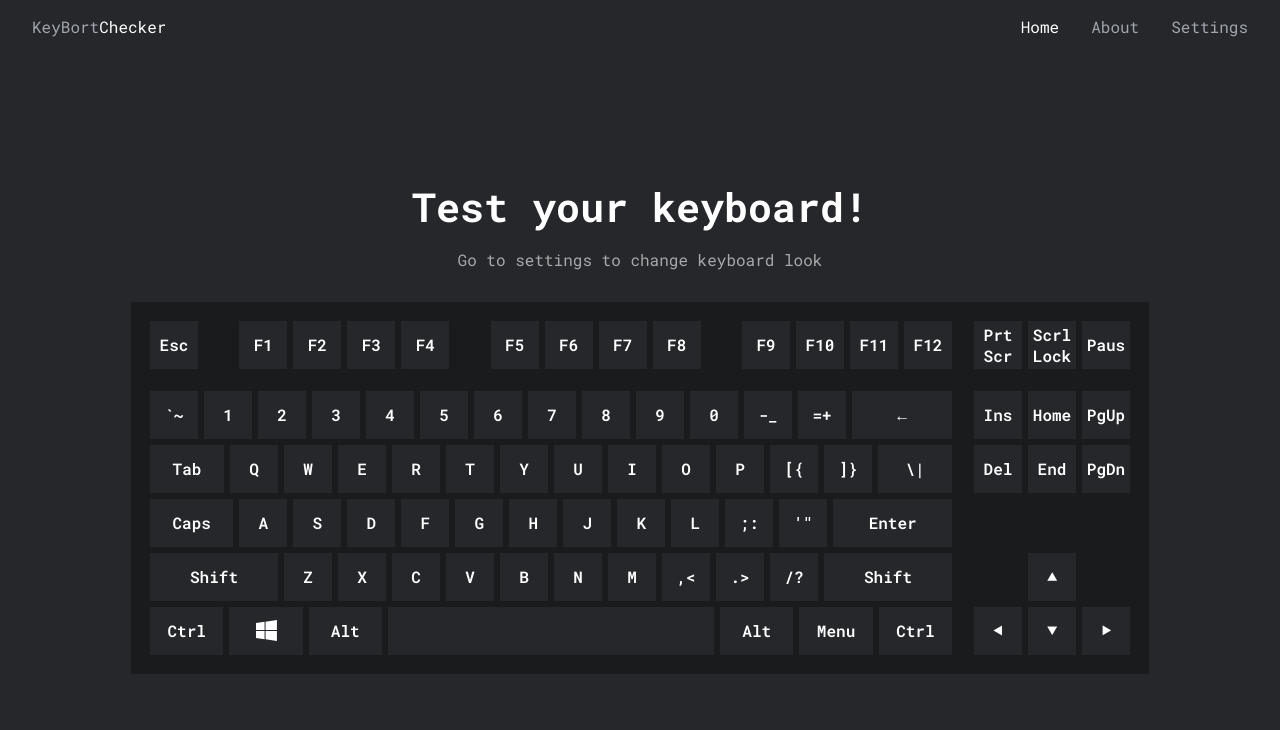
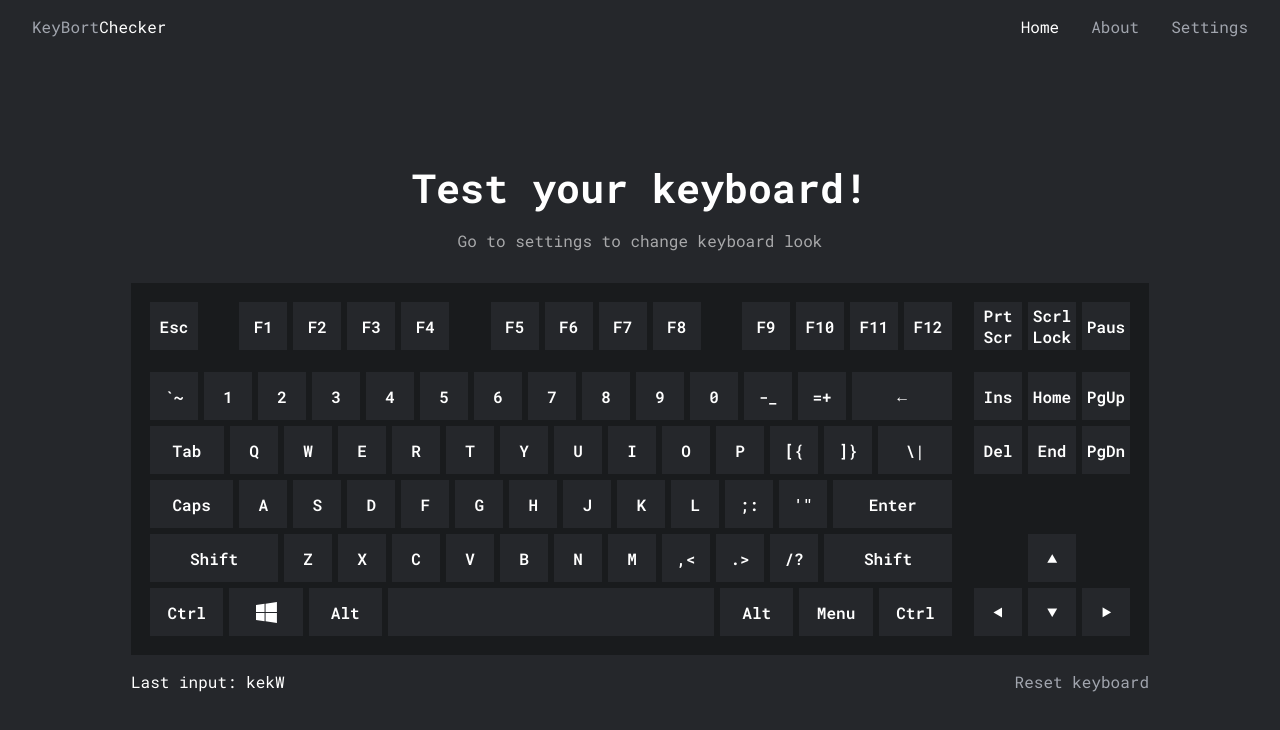
Before and after one commit to bartekbimek/KeyBort-Angular, an Angular app: page /home in a window 1280 px wide. Shown: the top 730 px of the page. Built offline with nearby package versions, Linux system fonts and the light colour scheme.

Commit message:
added reset button

```diff
--- a/src/app/home/home.component.html
+++ b/src/app/home/home.component.html
@@ -1,5 +1,10 @@
 <div class="main__title">
-    <h1 class="main__heading">Test your keyboard!</h1>
-    <p class="main__paragraph">Go to settings to change keyboard look</p>
+    <h1 class="title__heading">Test your keyboard!</h1>
+    <p class="title__paragraph">Go to settings to change keyboard look</p>
 </div>
 <app-keyboard class="keyboard"></app-keyboard>
+<div class="main__console">
+    <p class="console__last-input">Last input: {{ 'kekW' }}</p>
+    <button class="console__reset-keyboard"(click)="resetKeys()">Reset keyboard</button>
+
+</div>
--- a/src/app/home/home.component.scss
+++ b/src/app/home/home.component.scss
@@ -7,11 +7,29 @@
     align-items: center;
     user-select: none;
     margin-bottom: 2em;
-    .main__heading{
+    .title__heading{
         font-size: 2.5rem;
         margin-bottom: 1rem;
     }
-    .main__paragraph{
+    .title__paragraph{
         opacity: .6;
     }
 }
+
+.main__console{
+    display: flex;
+    justify-content: space-between;
+    .console__reset-keyboard{
+        background: none;
+        color: var(--bg-lighter);
+        border: none;
+        font-family: inherit;
+        font-size: 1em;
+        cursor: pointer;
+        transition: color .2s;
+        outline: none;
+        &:hover{
+            color: #ad4343;
+        }
+    }
+}
--- a/src/app/home/home.component.ts
+++ b/src/app/home/home.component.ts
@@ -1,15 +1,25 @@
-import { Component, OnInit } from '@angular/core';
-
+import { Component, OnInit, HostListener } from '@angular/core';
+import { KeyboardComponent } from '../keyboard/keyboard.component';
+import { KeyboardService } from '../services/keyboard.service'
 @Component({
   selector: 'app-home',
   templateUrl: './home.component.html',
   styleUrls: ['./home.component.scss']
 })
 export class HomeComponent implements OnInit {
-
-  constructor() { }
+  lastInput:string;
+  resetKeys(){
+    this.keyboardService.resetCheckedKeys();
+  }
+  @HostListener('window:keydown', ['$event'])
+  addItem(newItem:string){
+    this.lastInput = newItem;
+    console.log("kruwa"+newItem);
+  }
+  constructor(private keyboardService: KeyboardService) { }
 
   ngOnInit(): void {
+
   }
 
 }
--- a/src/app/keyboard/keyboard.component.scss
+++ b/src/app/keyboard/keyboard.component.scss
@@ -2,6 +2,7 @@
     display: flex;
     background: var(--bg-darker);
     padding: 1em;
+    margin-bottom: 1em;
 }
 .keyboard__main{
     display: flex;
--- a/src/app/keyboard/keyboard.component.ts
+++ b/src/app/keyboard/keyboard.component.ts
@@ -1,4 +1,4 @@
-import { Component, HostListener, OnInit } from '@angular/core';
+import { Component, HostListener, OnInit, Output, EventEmitter } from '@angular/core';
 import { KeyboardService } from '../services/keyboard.service';
 
 @Component({
@@ -9,18 +9,19 @@ import { KeyboardService } from '../services/keyboard.service';
 
 export class KeyboardComponent implements OnInit {
   checkedKeys:string[] = [];
+  lastInput:string;
 
   @HostListener('window:keydown', ['$event'])
   onKeyDown(key){
-    console.log(key.code)
+    console.log(key.key)
     key.preventDefault ? key.preventDefault() : key.returnValue = false;
     let pressedKey = document.querySelector(`[key="${key.code}"]`)
     pressedKey.classList.remove("checked");
     pressedKey.classList.add("pressed");
+    this.lastInput = key.key;
   }
   @HostListener('window:keyup', ['$event'])
   onKeyUp(key){
-    console.log(key.code)
     key.preventDefault ? key.preventDefault() : key.returnValue = false;
     let pressedKey = document.querySelector(`[key="${key.code}"]`)
     pressedKey.classList.remove("pressed");
@@ -31,8 +32,5 @@ export class KeyboardComponent implements OnInit {
 
   ngOnInit(): void {
     this.checkedKeys = this.keyboardService.getCheckedKeys();
-    this.checkedKeys.forEach((key) =>{
-      document.querySelector(`[key="${key}"]`).classList.add("checked");
-    })
   }
 }
--- a/src/app/services/keyboard.service.ts
+++ b/src/app/services/keyboard.service.ts
@@ -6,6 +6,9 @@ import { Injectable } from '@angular/core';
 export class KeyboardService {
   private checkedKeys:string[] = [];
   getCheckedKeys(){
+    this.checkedKeys.forEach((key) =>{
+      document.querySelector(`[key="${key}"]`).classList.add("checked");
+    });
     return this.checkedKeys;
   }
   addCheckedKeys(x:string){
@@ -14,7 +17,10 @@ export class KeyboardService {
     }
   }
   resetCheckedKeys(){
-    this.checkedKeys = [];
+    this.checkedKeys.forEach((key) =>{
+      document.querySelector(`[key="${key}"]`).classList.remove("checked");
+    })
+    return this.checkedKeys = [];
   }
   constructor() { }
 }
```
